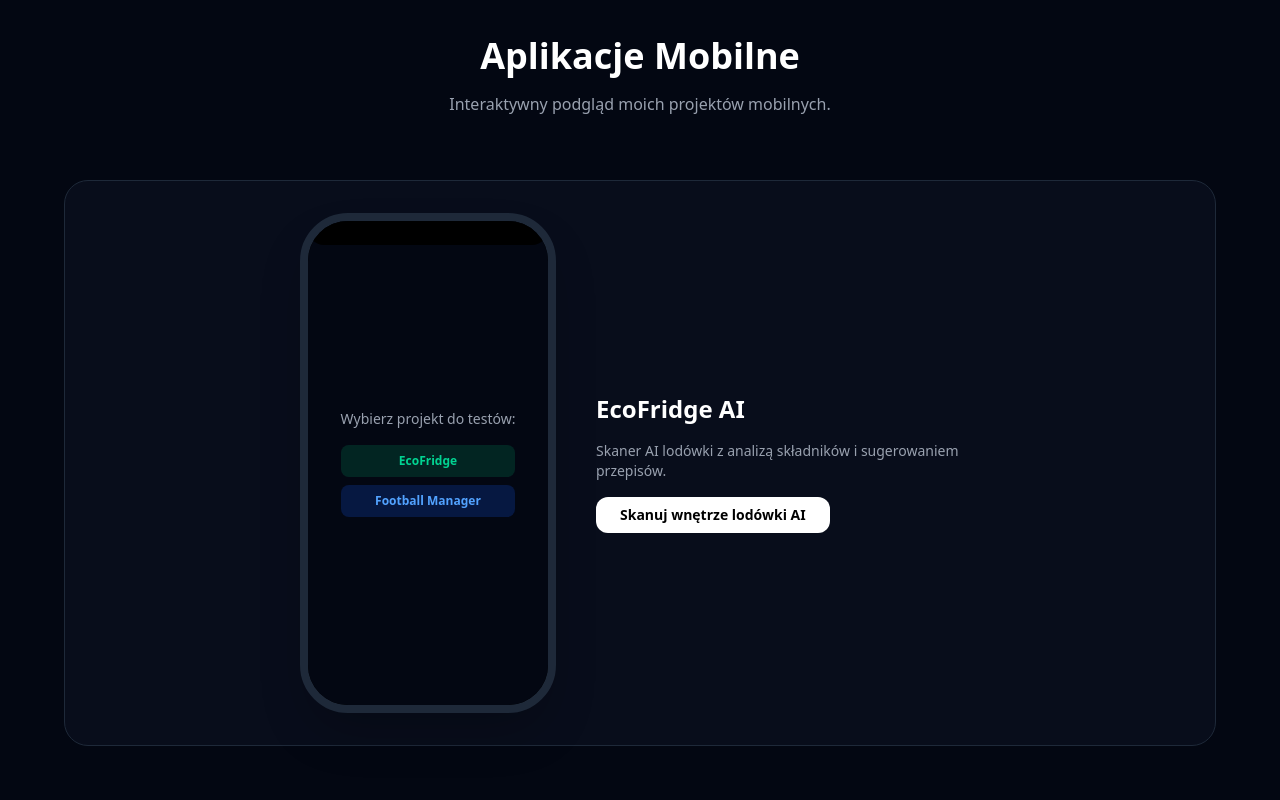
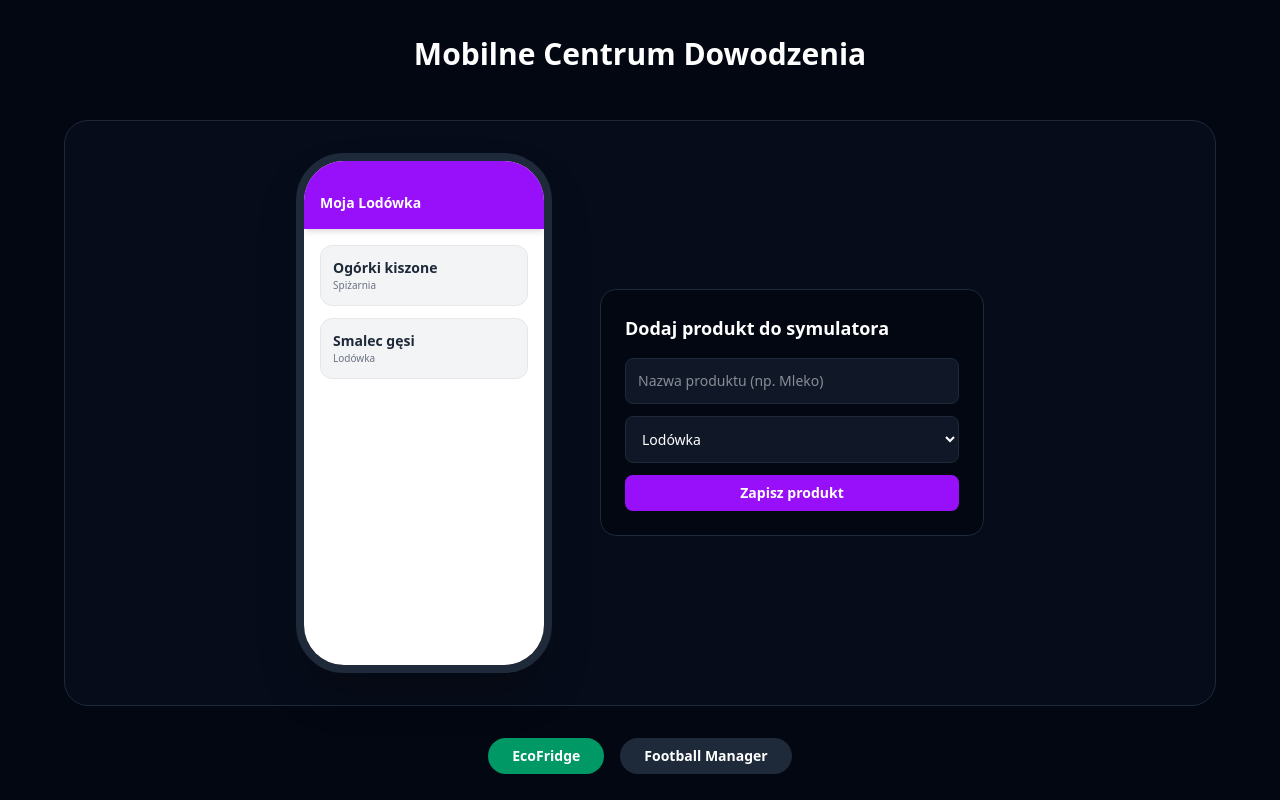
Before and after one commit to dzienbardzodobry/modern-portfolio-nextjs, a Next.js app: page / in a window 1280 px wide. Shown: the part 1700-2500 px from the top of the page. Built offline with nearby package versions, Linux system fonts and the light colour scheme.

Commit message:
Poprawki i aktualizacja i inne

```diff
--- a/app/page.tsx
+++ b/app/page.tsx
@@ -85,60 +85,59 @@ export default function Home() {
   const [isTerminalOpen, setIsTerminalOpen] = useState(false);
 
 
-   // --- KOMPONENT SYMULATORA APLIKACJI MOBILNEJ (DOKLEJ GO NA DOLE) ---
     function MobileAppSimulator() {
-  const [activeApp, setActiveApp] = useState<'eco' | 'football'>('eco');
-  const [stage, setStage] = useState<'idle' | 'scanning' | 'result'>('idle');
+      const [items, setItems] = useState<{name: string, cat: string}[]>([
+        { name: 'Ogórki kiszone', cat: 'Spiżarnia' },
+        { name: 'Smalec gęsi', cat: 'Lodówka' }
+      ]);
+      const [newItem, setNewItem] = useState({ name: '', cat: 'Lodówka' });
 
-  const startScan = () => {
-    setStage('scanning');
-    setTimeout(() => setStage('result'), 2000);
+      const addItem = (e: React.FormEvent) => {
+        e.preventDefault();
+        if (!newItem.name) return;
+        setItems([...items, { name: newItem.name, cat: newItem.cat }]);
+        setNewItem({ name: '', cat: 'Lodówka' });
       };
 
       return (
-    <div className="flex flex-col md:flex-row gap-10 items-center justify-center p-8 bg-gray-900/40 rounded-3xl border border-gray-800">
-      {/* Ekran telefonu */}
-      <div className="relative w-64 h-[500px] bg-black rounded-[3rem] border-8 border-gray-800 shadow-2xl flex flex-col overflow-hidden">
-        <div className="absolute top-0 w-full h-6 bg-black rounded-b-2xl z-20" />
-        <div className="flex-1 bg-gray-950 p-4 flex flex-col justify-center items-center text-center">
-          {stage === 'idle' && (
-            <motion.div initial={{ opacity: 0 }} animate={{ opacity: 1 }}>
-              <p className="text-gray-400 text-sm mb-4">Wybierz projekt do testów:</p>
-              <div className="space-y-2 w-full">
-                <button onClick={() => { setActiveApp('eco'); setStage('idle'); }} className="w-full py-2 bg-emerald-600/20 text-emerald-400 rounded-lg text-xs font-bold">EcoFridge</button>
-                <button onClick={() => { setActiveApp('football'); setStage('idle'); }} className="w-full py-2 bg-blue-600/20 text-blue-400 rounded-lg text-xs font-bold">Football Manager</button>
+        <div className="flex flex-col md:flex-row gap-12 items-center justify-center p-8 bg-gray-900/30 rounded-3xl border border-gray-800">
+          {/* Smartfon - Podgląd UI */}
+          <div className="w-64 h-[520px] bg-black rounded-[3rem] border-8 border-gray-800 shadow-2xl overflow-hidden relative">
+            <div className="h-full bg-white flex flex-col">
+              <div className="bg-purple-600 p-4 pt-8 text-white font-bold text-sm shadow-md">Moja Lodówka</div>
+              <div className="flex-1 p-4 space-y-3 overflow-y-auto">
+                {items.map((item, i) => (
+                  <motion.div key={i} initial={{ x: -20, opacity: 0 }} animate={{ x: 0, opacity: 1 }} className="bg-gray-100 p-3 rounded-xl border border-gray-200">
+                    <p className="text-gray-800 font-bold text-sm">{item.name}</p>
+                    <p className="text-gray-500 text-[10px]">{item.cat}</p>
+                  </motion.div>
+                ))}
               </div>
-            </motion.div>
-          )}
-
-          {stage === 'scanning' && (
-            <motion.div className="w-full h-full border-2 border-emerald-500 relative flex items-center justify-center">
-              <motion.div className="w-full h-1 bg-emerald-500 absolute" animate={{ top: ['0%', '100%', '0%'] }} transition={{ duration: 2, repeat: Infinity }} />
-              <p className="text-emerald-500 font-bold animate-pulse">Skanowanie AI...</p>
-            </motion.div>
-          )}
-
-          {stage === 'result' && (
-            <motion.div initial={{ opacity: 0 }} animate={{ opacity: 1 }} className="text-left w-full text-xs text-gray-300">
-              <h4 className="text-emerald-400 font-bold mb-2">Wykryto:</h4>
-              <ul className="list-disc pl-4 space-y-1">
-                <li>Pomidory (2 dni)</li>
-                <li>Kurczak (1 dzień)</li>
-                <li>Jajka (5 dni)</li>
-              </ul>
-              <button onClick={() => setStage('idle')} className="mt-4 w-full py-1.5 border border-gray-700 rounded text-[10px]">Wstecz</button>
-            </motion.div>
-          )}
             </div>
           </div>
 
-      {/* Kontrolki */}
-      <div className="flex-1 space-y-4 max-w-sm">
-        <h3 className="text-2xl font-black">{activeApp === 'eco' ? 'EcoFridge AI' : 'Football Manager Pro'}</h3>
-        <p className="text-sm text-gray-400">{activeApp === 'eco' ? 'Skaner AI lodówki z analizą składników i sugerowaniem przepisów.' : 'Zaawansowane zarządzanie taktyką i statystykami drużyny.'}</p>
-        <button onClick={startScan} className="bg-white text-black font-bold px-6 py-2 rounded-xl text-sm hover:bg-gray-200 transition">
-          {activeApp === 'eco' ? 'Skanuj wnętrze lodówki AI' : 'Generuj raport meczowy'}
+          {/* Formularz - "Zewnętrzne sterowanie aplikacją" */}
+          <div className="max-w-sm w-full bg-gray-950 p-6 rounded-2xl border border-gray-800">
+            <h3 className="text-lg font-bold mb-4">Dodaj produkt do symulatora</h3>
+            <form onSubmit={addItem} className="space-y-3">
+              <input
+                value={newItem.name}
+                onChange={(e) => setNewItem({...newItem, name: e.target.value})}
+                placeholder="Nazwa produktu (np. Mleko)"
+                className="w-full bg-gray-900 p-3 rounded-lg text-sm border border-gray-800"
+              />
+              <select
+                value={newItem.cat}
+                onChange={(e) => setNewItem({...newItem, cat: e.target.value})}
+                className="w-full bg-gray-900 p-3 rounded-lg text-sm border border-gray-800"
+              >
+                <option>Lodówka</option>
+                <option>Zamrażalnik</option>
+              </select>
+              <button type="submit" className="w-full bg-purple-600 py-2 rounded-lg font-bold text-sm hover:bg-purple-700 transition">
+                Zapisz produkt
               </button>
+            </form>
           </div>
         </div>
       );
@@ -361,13 +360,17 @@ function MobileAppSimulator() {
         </div>
       </section>
 
-    <section className="py-24 px-6 md:px-10">
+  {/* Wewnątrz sekcji Portfolio */}
+  <section id="mobile-showcase" className="py-24 px-6 md:px-10">
     <div className="max-w-6xl mx-auto">
-        <div className="text-center mb-16">
-          <h2 className="text-3xl md:text-4xl font-extrabold mb-4">Aplikacje Mobilne</h2>
-          <p className="text-gray-400">Interaktywny podgląd moich projektów mobilnych.</p>
+      <h2 className="text-3xl font-extrabold text-center mb-12">Mobilne Centrum Dowodzenia</h2>
+      <MobileAppSimulator />
+
+      <div className="flex justify-center gap-4 mt-8">
+        {/* Tutaj dodamy przyciski przełączające między EcoFridge a Piłką Nożną */}
+        <button className="px-6 py-2 bg-emerald-600 rounded-full font-bold text-sm">EcoFridge</button>
+        <button className="px-6 py-2 bg-gray-800 rounded-full font-bold text-sm">Football Manager</button>
       </div>
-        <MobileAppSimulator />
     </div>
   </section>
 
@@ -604,7 +607,7 @@ function MobileAppSimulator() {
             >
               jszewczyk728@gmail.com
             </button>
-
+            <br />
             <button
               onClick={() => setIsTerminalOpen(true)}
               className="text-xs font-bold text-gray-600 hover:text-blue-500 transition cursor-pointer"
```
Lines whose indentation alone changed are shown as unchanged.
